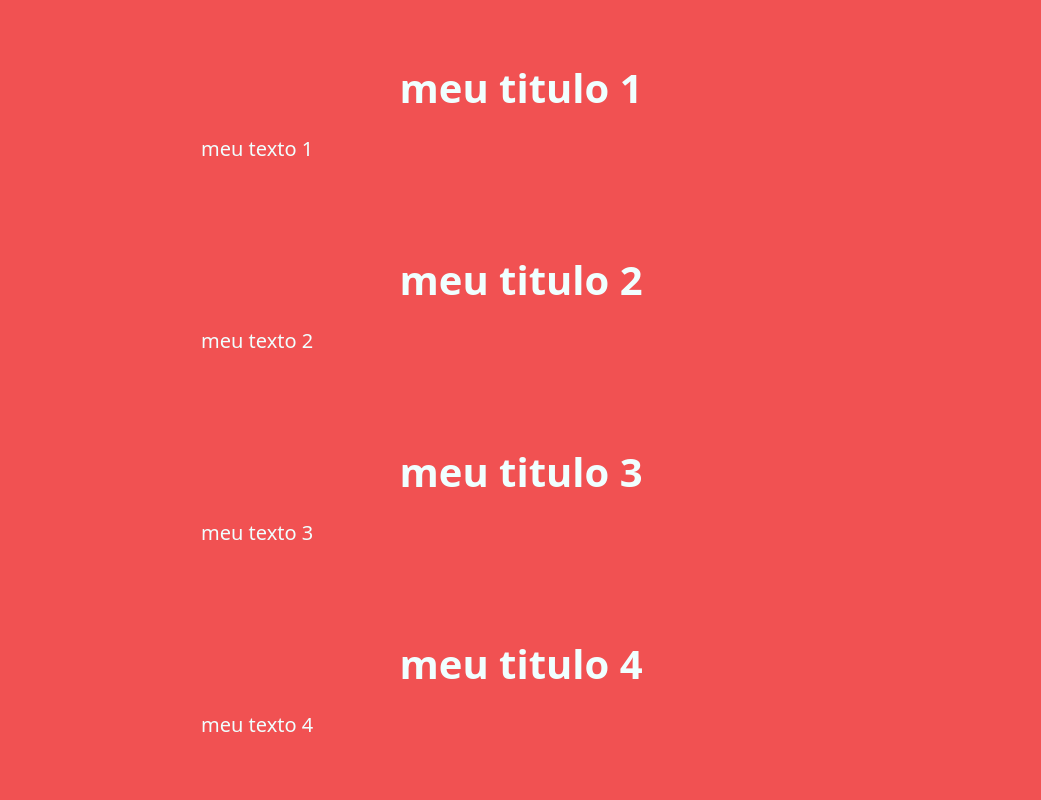
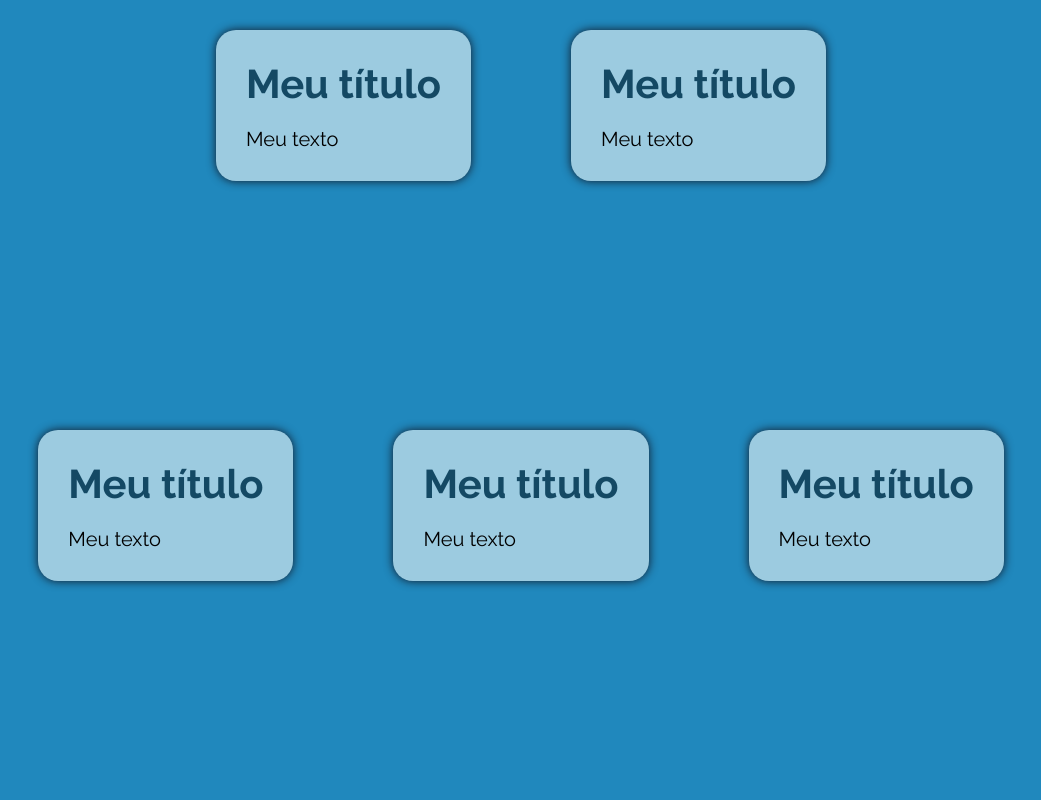
Before and after one commit to DinaldoLover911lucas/codespaces-react, a React (Vite) app: page / in a window 1280 px wide. Shown: the top 800 px of the page, without its empty margins (119-1160 px from the left). Built offline with nearby package versions, Linux system fonts and the light colour scheme.

Commit message:
29/05/25

```diff
--- a/src/App.jsx
+++ b/src/App.jsx
@@ -1,24 +1,15 @@
 import "./styles/theme.css";
 import "./styles/global.css";
 import { MyText } from "./components/MyText";
+import { MyTextList } from "./components/MyTextList";
 
 export default function App() {
-
-  const texts = [
-    {title: "meu titulo 1", text: "meu texto 1"},
-    {title: "meu titulo 2", text: "meu texto 2"},
-    {title: "meu titulo 3", text: "meu texto 3"},
-    {title: "meu titulo 4", text: "meu texto 4"},
-    {title: "meu titulo 5", text: "meu texto 5"},
-  ];
 
 
   return (
     // React Fragment
     <>
-    {texts.map((text, index) => (
-      <MyText key={index} title={text.title}>{text.text}</MyText>
-    ))}
+     <MyTextList />
     </>
   );
 }
--- a/src/components/MyText.jsx
+++ b/src/components/MyText.jsx
@@ -1,13 +1,11 @@
-
 import styles from "./MyText.module.css";
 
-export function MyText({ title, children, texts }) {
+export function MyText({ title, children }) {
   return (
     <div className={styles.container}>
       <div className={styles.div}>
         <h1 className={styles.title}>{title}</h1>
         <p className={styles.text}>{children}</p>
-        <p className={styles.text}>{texts}</p>
       </div>
     </div>
   );
--- a/src/components/MyText.module.css
+++ b/src/components/MyText.module.css
@@ -1,6 +1,6 @@
 .container {
-    margin: 0 auto;
-    max-width: 80rem;
+    /*margin: 0 auto; */
+    max-width: 60rem;
 }
 
 .div {
--- /dev/null
+++ b/src/components/MyTextList.jsx
@@ -0,0 +1,22 @@
+import styles from './MyTextList.module.css';
+import { MyText } from './MyText';
+
+export function MyTextList() {
+    const texts = [
+    { title: "Meu título", text: "Meu texto" },
+    { title: "Meu título", text: "Meu texto" },
+    { title: "Meu título", text: "Meu texto" },
+    { title: "Meu título", text: "Meu texto" },
+    { title: "Meu título", text: "Meu texto" },
+    ];
+
+    return (
+        <div className={styles.container}>
+            {texts.map((item, index) => (
+                <MyText key={index} title={item.title}>
+                    {item.text}
+                </MyText>
+            ))}
+        </div>
+    );
+}
--- /dev/null
+++ b/src/components/MyTextList.module.css
@@ -0,0 +1,8 @@
+.container{
+    height: 100vh;
+    display: flex;
+    flex-direction: row-reverse;
+    flex-wrap: wrap-reverse;
+    justify-content: center
+    /*exio horiszontal, alingment é na vertical*/
+};
--- a/src/styles/global.css
+++ b/src/styles/global.css
@@ -1,20 +1,21 @@
-@import url('https://fonts.googleapis.com/css2?family=Share+Tech&display=swap');
+
+@import url("https://fonts.googleapis.com/css2?family=Raleway:ital,wght@0,100..900;1,100..900&family=Roboto:ital,wght@0,100;0,300;0,400;0,500;0,700;0,900;1,100;1,300;1,400;1,500;1,700;1,900&family=Share+Tech&display=swap");
 
 * {
-margin: 0;
-padding: 0;
-box-sizing: border-box;
+  margin: 0;
+  padding: 0;
+  box-sizing: border-box;
 }
 
-html{
-    font-size: 62.5%;
+html {
+  font-size: 62.5%;
 }
-body{
 
+body {
+  font-family: "Raleway", system-ui, -apple-system, BlinkMacSystemFont,
+    "Segoe UI", Roboto, Oxygen, Ubuntu, Cantarell, "Open Sans", "Helvetica Neue",
+    sans-serif;
 
-    font-family: "Share", system-ui, -apple-system, BlinkMacSystemFont, 'Segoe UI', Roboto, Oxygen, Ubuntu, Cantarell, 'Open Sans', 'Helvetica Neue', sans-serif;
-
-    background-color: #f15152ff;
-    color:azure
-
+  background-color: var(--primary);
+  color: var(--primary-contrast-dark);
 }
--- a/src/styles/theme.css
+++ b/src/styles/theme.css
@@ -1,10 +1,18 @@
 :root {
-    --imperial-red: #f15152ff;      /* Cor base */
-    --imperial-red-light: #f47c7dff; /* Mais clara */
-    --imperial-red-dark: #b23a3bff;  /* Mais escura */
-    --imperial-red-muted: #f7a3a4ff; /* Suave/pastel */
-    --imperial-red-deep: #7a2324ff;  /* Bem escura */
+  --primary: #2088bd;
+  --primary-light: #9ccbe0;
+  --primary-dark: #144964;
+  --primary-contrast-light: #ffffff;
+  --primary-contrast-dark: #000000;
 
-
-
+  --gray-50: #f9fafb;
+  --gray-100: #f3f4f6;
+  --gray-200: #e5e7eb;
+  --gray-300: #d1d5db;
+  --gray-400: #9ca3af;
+  --gray-500: #6b7280;
+  --gray-600: #4b5563;
+  --gray-700: #374151;
+  --gray-800: #1f2937;
+  --gray-900: #111827;
 }
```
